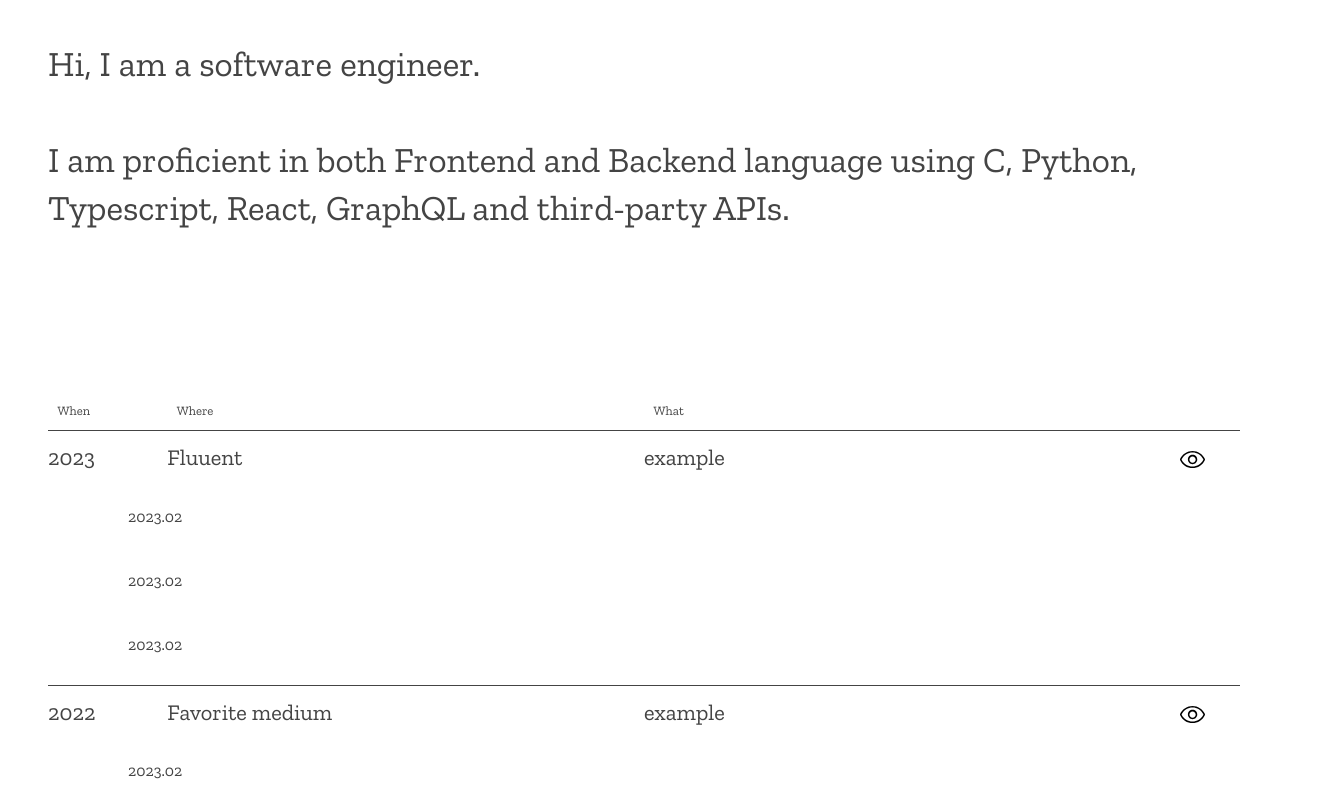
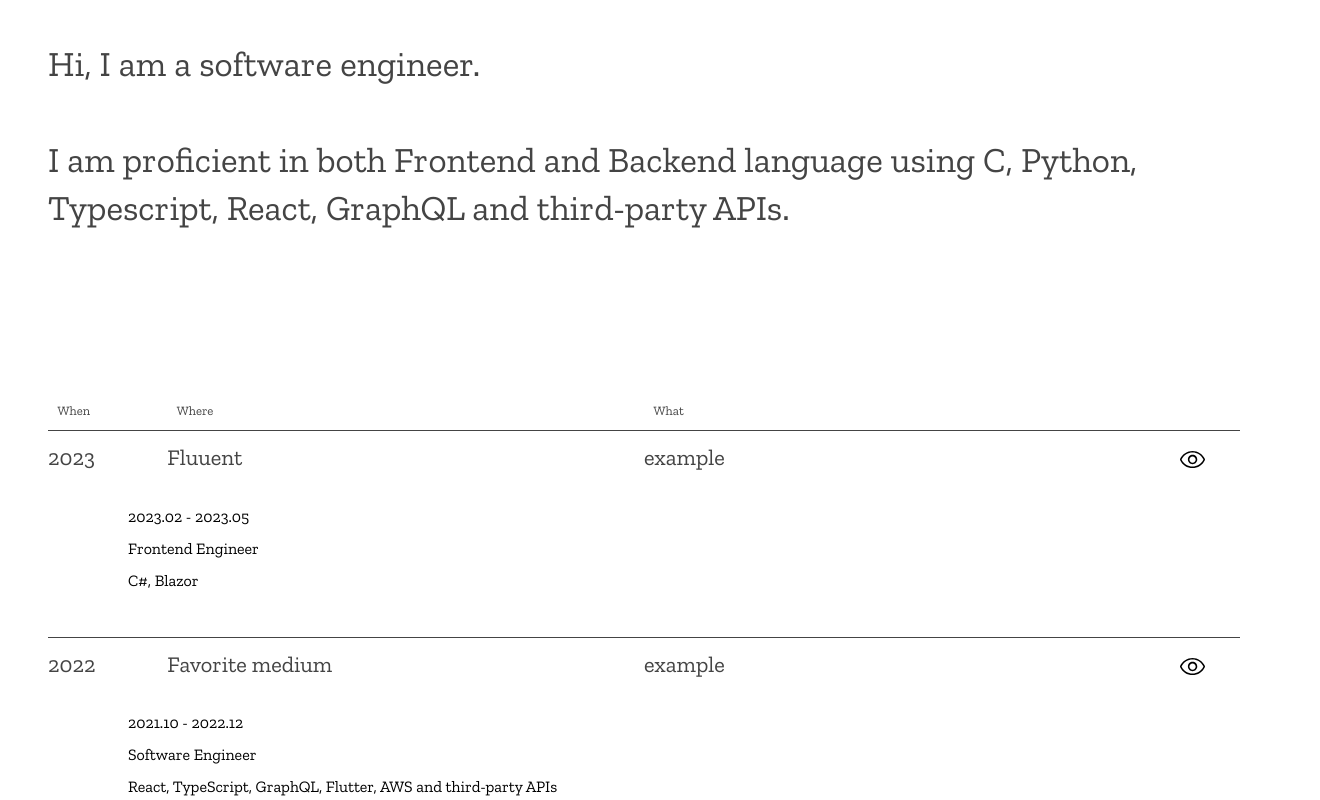
Before and after one commit to SumiSeo/sumiseo-portfolio, a Next.js app: page / in a window 1280 px wide. Shown: the top 800 px of the page, 1320 px wide, since content can reach past the window. Built offline with nearby package versions, Linux system fonts and the light colour scheme; a web font is replaced by a local one.

Commit message:
distinguish work and work detail column

```diff
--- a/comps/Work.tsx
+++ b/comps/Work.tsx
@@ -2,7 +2,6 @@ import styles from "@/styles/components/Work.module.scss";
 import { Work } from "@/types/Work";
 import EyeIcon from "./EyeIcon";
 import { useState } from "react";
-import WorkDetail from "./WorkDetail";
 
 const Work = ({ year, name, desc }: Work): JSX.Element => {
   const [expanded, setExpanded] = useState<boolean>(false);
@@ -21,7 +20,6 @@ const Work = ({ year, name, desc }: Work): JSX.Element => {
         <div className={styles.work__column}>
           <EyeIcon />
         </div>
-        <WorkDetail />
       </div>
     </div>
   );
--- a/comps/WorkDetail.tsx
+++ b/comps/WorkDetail.tsx
@@ -1,20 +1,16 @@
 import styles from "@/styles/components/WorkDetail.module.scss";
-import ArrowIcon from "./ArrowIcon";
+import { WorkDetail } from "@/types/WorkDetail";
 
-const WorkDetail = (): JSX.Element => {
+const WorkDetail = ({ date, tech, title }: WorkDetail): JSX.Element => {
   const tru = () => {
     // test
   };
   return (
     <div className={styles.detail}>
       <div className={styles.detail__column}>
-        <p className={styles.paragraph}>2023.02</p>
-      </div>
-      <div className={styles.detail__column}>
-        <p className={styles.paragraph}>2023.02</p>
-      </div>
-      <div className={styles.detail__column}>
-        <p className={styles.paragraph}>2023.02</p>
+        <p className={styles.paragraph}>{date}</p>
+        <p className={styles.paragraph}>{title}</p>
+        <p className={styles.paragraph}>{tech}</p>
       </div>
     </div>
   );
--- a/pages/works.tsx
+++ b/pages/works.tsx
@@ -1,5 +1,6 @@
 import Work from "@/comps/Work";
 import styles from "@/styles/Works.module.scss";
+import WorkDetail from "@/comps/WorkDetail";
 
 const works = (): JSX.Element => {
   return (
@@ -15,7 +16,17 @@ const works = (): JSX.Element => {
       <div>
         <div>
           <Work year="2023" name="Fluuent" desc="example" />
+          <WorkDetail
+            date="2023.02 - 2023.05"
+            tech="C#, Blazor"
+            title="Frontend Engineer"
+          />
           <Work year="2022" name="Favorite medium" desc="example" />
+          <WorkDetail
+            date="2021.10 - 2022.12"
+            tech="React, TypeScript, GraphQL, Flutter, AWS and third-party APIs "
+            title="Software Engineer"
+          />
         </div>
       </div>
     </>
--- a/styles/components/WorkDetail.module.scss
+++ b/styles/components/WorkDetail.module.scss
@@ -1,10 +1,13 @@
 .detail {
-  margin-top: 15rem;
+  margin-top: 5rem;
+
   margin: 0 5rem;
   width: 100%;
+
   &__column {
-    margin-top: 2rem;
-    display: flex;
+    margin-top: 1rem;
+    height: 100%;
+    margin-bottom: 3rem;
   }
 }
 
--- /dev/null
+++ b/types/WorkDetail.ts
@@ -0,0 +1,5 @@
+export interface WorkDetail {
+  date: string;
+  title: string;
+  tech: string;
+}
```
